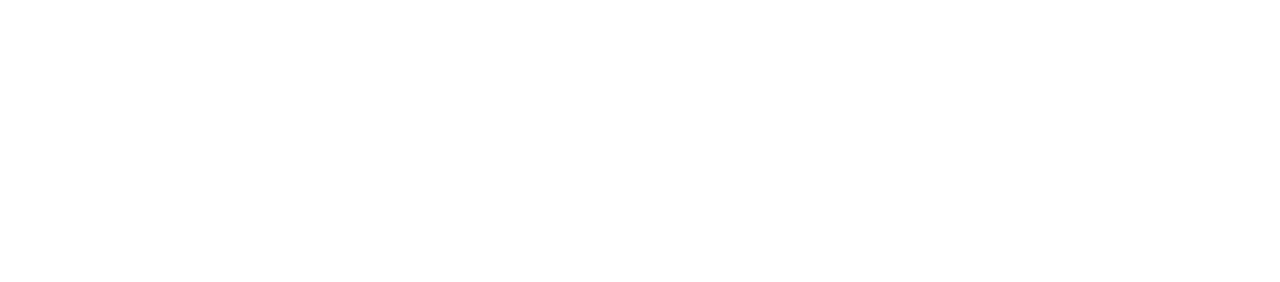
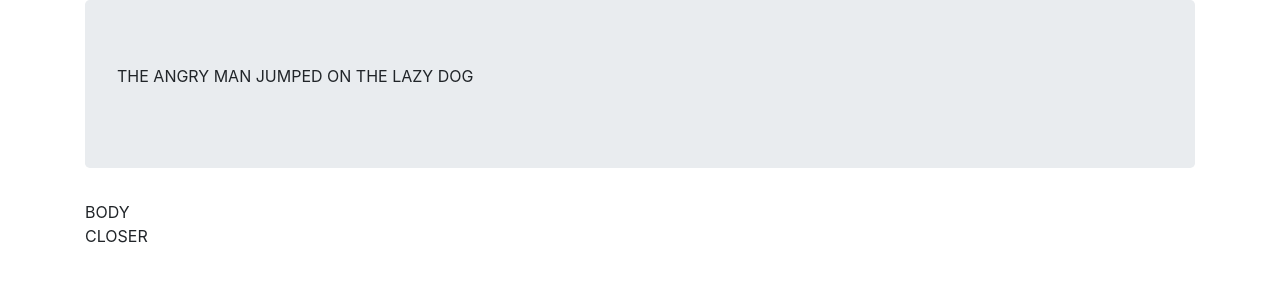
Before and after one commit to personal-jacob-wendt/personal-website, a website: page index.html in a window 1280 px wide. Drawn offline with nearby package versions, Linux system fonts and the light colour scheme; a web font is replaced by a local one.

Commit message:
played around with index tags

```diff
--- a/index.html
+++ b/index.html
@@ -1,3 +1,4 @@
+<!DOCTYPE html>
 <html lang="en">
 <head>
   <meta charset="UTF-8">
@@ -5,9 +6,32 @@
   <meta http-equiv="X-UA-Compatible" content="ie=edge">
   <title>Personal Website</title>
 
+  <link rel="stylesheet" href="https://stackpath.bootstrapcdn.com/bootstrap/4.3.1/css/bootstrap.min.css" integrity="sha384-ggOyR0iXCbMQv3Xipma34MD+dH/1fQ784/j6cY/iJTQUOhcWr7x9JvoRxT2MZw1T" crossorigin="anonymous">
+
   <link href="https://fonts.googleapis.com/css?family=Jomolhari&display=swap" rel="stylesheet"> <!--my google font-->
 </head>
 <body>
+  <div class="container">
+    <section class="jumbotron">
+      <p>
 
+        THE ANGRY MAN JUMPED ON THE LAZY DOG
+
+      </p>
+    </section>
+    <section>
+
+        BODY
+
+    </section>
+    <footer>
+
+      CLOSER
+
+    </footer>
+</div>
+
+  <script src="https://code.jquery.com/jquery-3.3.1.slim.min.js" integrity="sha384-q8i/X+965DzO0rT7abK41JStQIAqVgRVzpbzo5smXKp4YfRvH+8abtTE1Pi6jizo" crossorigin="anonymous"></script>
+  <script src="https://cdnjs.cloudflare.com/ajax/libs/popper.js/1.14.7/umd/popper.min.js" integrity="sha384-UO2eT0CpHqdSJQ6hJty5KVphtPhzWj9WO1clHTMGa3JDZwrnQq4sF86dIHNDz0W1" crossorigin="anonymous"></script>
 </body>
 </html>
```
